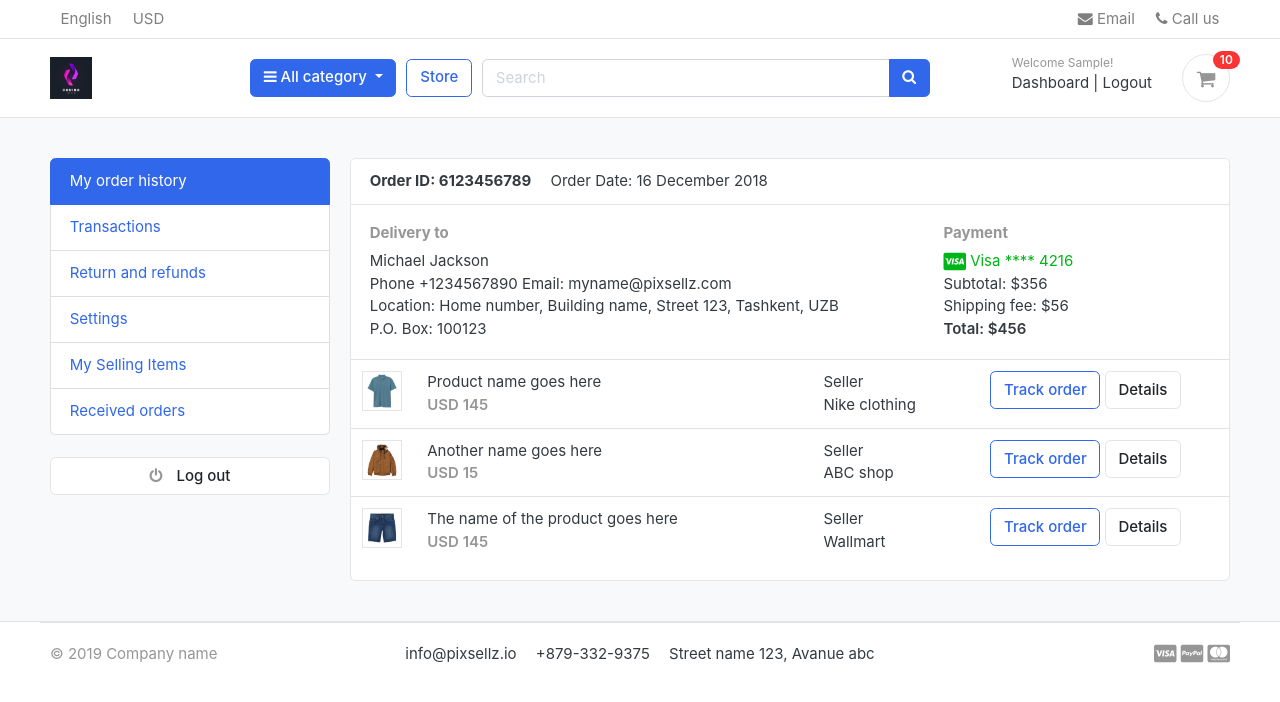
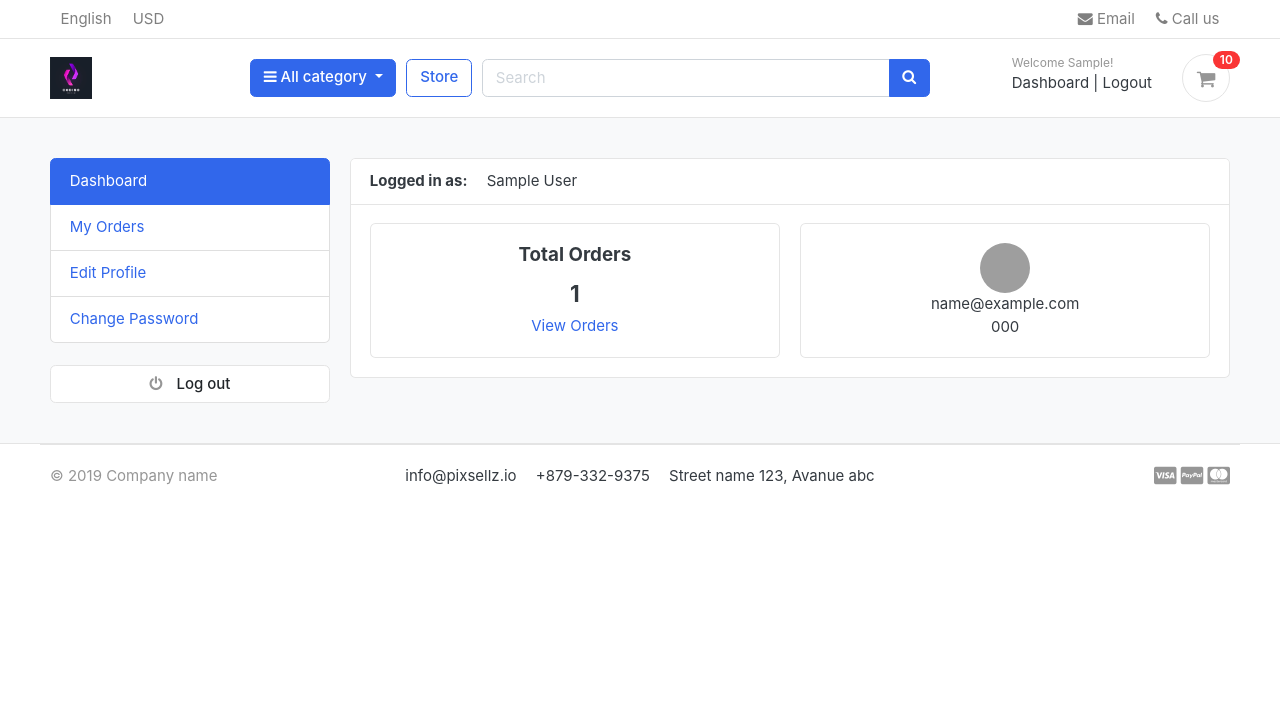
Before and after one commit to horger89/e-commerce_store, a Django app: page /accounts/ in a window 1280 px wide. Shown: the top 702 px of the page. Run offline with Django 3.2, Linux system fonts and the light colour scheme; a user stored in the database is signed in; tables that the repository leaves empty hold one stand-in row (values such as "Sample post"); some libraries are stand-ins or nearby versions; some web fonts are replaced; grey boxes are pictures that could not be loaded.

Commit message:
worked on user dashboard

```diff
--- a/accounts/urls.py
+++ b/accounts/urls.py
@@ -11,4 +11,5 @@ urlpatterns = [
     path('forgotPassword/', views.forgotPassword, name='forgotPassword'),
     path('resetpassword_validate/<uidb64>/<token>', views.resetpassword_validate, name = 'resetpassword_validate'),
     path('resetPassword/', views.resetPassword, name='resetPassword'),
-]
+    path('my_orders/', views.my_orders, name='my_orders'),
+    ]
--- a/accounts/views.py
+++ b/accounts/views.py
@@ -4,6 +4,7 @@ from . models import Account
 from django.contrib import messages, auth
 from django.contrib.auth.decorators import login_required
 from django.http import HttpResponse
+from orders.models import Order
 
 # Email verification
 from django.contrib.sites.shortcuts import get_current_site
@@ -156,7 +157,12 @@ def activate(request, uidb64, token):
 
 @login_required(login_url = 'login')
 def dashboard(request):
-    return render(request, 'accounts/dashboard.html')
+    orders = Order.objects.order_by('-created_at').filter(user_id=request.user.id, is_ordered=True)
+    orders_count = orders.count()
+    context = {
+        'orders_count' : orders_count
+    }
+    return render(request, 'accounts/dashboard.html', context)
 
 
 def forgotPassword(request):
@@ -222,3 +228,11 @@ def resetPassword(request):
             return redirect('resetPassword')
     else:
         return render(request, 'accounts/resetPassword.html')
+
+
+def my_orders(request):
+    orders = Order.objects.filter(user=request.user, is_ordered=True).order_by('-created_at')
+    context = {
+        'orders' : orders
+    }
+    return render(request, 'accounts/my_orders.html', context)
--- a/templates/accounts/dashboard.html
+++ b/templates/accounts/dashboard.html
@@ -9,86 +9,38 @@
 
     <div class="container">
         <div class="row">
-        <aside class="col-md-3">
-            <!--   SIDEBAR   -->
-            <ul class="list-group">
-                <a class="list-group-item active" href="#"> My order history </a>
-                <a class="list-group-item" href="#"> Transactions </a>
-                <a class="list-group-item" href="#"> Return and refunds </a>
-                <a class="list-group-item" href="#">Settings </a>
-                <a class="list-group-item" href="#"> My Selling Items </a>
-                <a class="list-group-item" href="#"> Received orders </a>
-            </ul>
-            <br>
-            <a class="btn btn-light btn-block" href="{% url 'logout' %}"> <i class="fa fa-power-off"></i> <span class="text">Log out</span> </a>
-            <!--   SIDEBAR .//END   -->
-        </aside>
+        {% include 'includes/dashboard_sidebar.html' %}
         <main class="col-md-9">
             <article class="card">
             <header class="card-header">
-                <strong class="d-inline-block mr-3">Order ID: 6123456789</strong>
-                <span>Order Date: 16 December 2018</span>
+                <strong class="d-inline-block mr-3">Logged in as: </strong>
+                <span>{{ user.full_name }}</span>
             </header>
             <div class="card-body">
                 <div class="row">
-                    <div class="col-md-8">
-                        <h6 class="text-muted">Delivery to</h6>
-                        <p>Michael Jackson <br>
-                        Phone +1234567890 Email: myname@pixsellz.com <br>
-                        Location: Home number, Building name, Street 123,  Tashkent, UZB <br>
-                        P.O. Box: 100123
-                         </p>
+
+                    <div class="col-md-6">
+                        <div class="card" style="text-align:center;">
+                            <div class="card-body">
+                                <h5 class="card-title">Total Orders</h5>
+                                <h4>{{ orders_count }}</h4>
+                                <a href="">View Orders</a>
+                            </div>
+                        </div>
                     </div>
-                    <div class="col-md-4">
-                        <h6 class="text-muted">Payment</h6>
-                        <span class="text-success">
-                            <i class="fab fa-lg fa-cc-visa"></i>
-                            Visa  **** 4216
-                        </span>
-                        <p>Subtotal: $356 <br>
-                         Shipping fee:  $56 <br>
-                         <span class="b">Total:  $456 </span>
-                        </p>
+                    <div class="col-md-6">
+                        <div class="card" style="text-align:center;">
+                            <div class="card-body">
+                                <img src="https://www.w3schools.com/howto/img_avatar.png" alt="User Profile Picture" width="50" height="50" style="border-radius:50%;">
+                                <p class="mb-0">{{ user.email }}</p>
+                                <p>{{ user.phone_number }}</p>
+                            </div>
+                        </div>
                     </div>
+
                 </div> <!-- row.// -->
             </div> <!-- card-body .// -->
-            <div class="table-responsive">
-            <table class="table table-hover">
-                <tr>
-                    <td width="65">
-                        <img src="../images/items/1.jpg" class="img-xs border">
-                    </td>
-                    <td>
-                        <p class="title mb-0">Product name goes here </p>
-                        <var class="price text-muted">USD 145</var>
-                    </td>
-                    <td> Seller <br> Nike clothing </td>
-                    <td width="250"> <a href="#" class="btn btn-outline-primary">Track order</a> <a href="#" class="btn btn-light"> Details </a> </td>
-                </tr>
-                <tr>
-                    <td>
-                        <img src="../images/items/2.jpg" class="img-xs border">
-                    </td>
-                    <td>
-                        <p class="title mb-0">Another name goes here </p>
-                        <var class="price text-muted">USD 15</var>
-                    </td>
-                    <td> Seller <br> ABC shop </td>
-                    <td> <a href="#" class="btn btn-outline-primary">Track order</a> <a href="#" class="btn btn-light"> Details </a> </td>
-                </tr>
-                <tr>
-                    <td>
-                        <img src="../images/items/3.jpg" class="img-xs border">
-                    </td>
-                    <td>
-                        <p class="title mb-0">The name of the product  goes here </p>
-                        <var class="price text-muted">USD 145</var>
-                    </td>
-                    <td> Seller <br> Wallmart </td>
-                    <td> <a href="#" class="btn btn-outline-primary">Track order</a> <a href="#" class="btn btn-light"> Details </a> </td>
-                </tr>
-            </table>
-            </div> <!-- table-responsive .end// -->
+
             </article> <!-- order-group.// -->
         </main>
     </div> <!-- row.// -->
--- /dev/null
+++ b/templates/includes/dashboard_sidebar.html
@@ -0,0 +1,12 @@
+<aside class="col-md-3">
+    <!--   SIDEBAR   -->
+    <ul class="list-group">
+        <a class="list-group-item {% if '/accounts/' == request.path %}active{% endif %}" href="{% url 'dashboard' %}"> Dashboard</a>
+        <a class="list-group-item {% if '/accounts/my_orders/' == request.path %}active{% endif %}" href="{% url 'my_orders' %}"> My Orders </a>
+        <a class="list-group-item" href="#"> Edit Profile </a>
+        <a class="list-group-item" href="#"> Change Password </a>
+    </ul>
+    <br>
+    <a class="btn btn-light btn-block" href="{% url 'logout' %}"> <i class="fa fa-power-off"></i> <span class="text">Log out</span> </a>
+    <!--   SIDEBAR .//END   -->
+</aside>
```
Also changed, not shown: templates/accounts/my_orders.html (added, +59 -0 lines).
